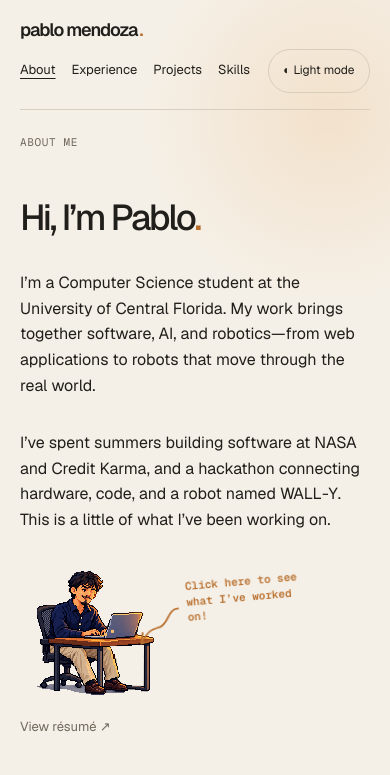
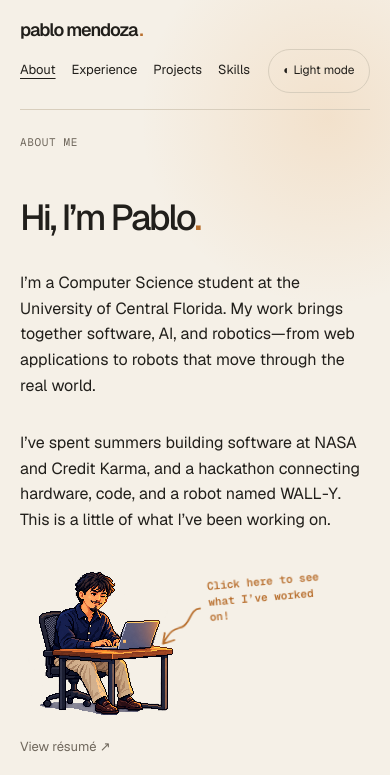
Before and after one commit to PabloMCodes/portfolio, a Next.js app: page /about in a window 390 px wide. Shown: the top 775 px of the page. Built offline with nearby package versions, Linux system fonts and the light colour scheme.

Commit message:
Enlarge pixel animation and add character favicon

```diff
--- a/src/app/home.module.css
+++ b/src/app/home.module.css
@@ -114,14 +114,14 @@
 .pixelScene {
   position: relative;
   flex: none;
-  width: clamp(18rem, 28vw, 22rem);
-  height: clamp(10rem, 16vw, 13rem);
+  width: clamp(20.5rem, 32vw, 25.25rem);
+  height: clamp(11.5rem, 18.4vw, 15rem);
 }
 
 .pixelSprite {
   position: relative;
   display: block;
-  width: clamp(10rem, 16vw, 13rem);
+  width: clamp(11.5rem, 18.4vw, 15rem);
   aspect-ratio: 160 / 155;
   animation: pixel-bob 2.1s ease-in-out infinite;
 }
@@ -805,12 +805,12 @@
   }
 
   .pixelScene {
-    width: min(19rem, 100%);
-    height: 8.75rem;
+    width: min(21.75rem, 100%);
+    height: 10rem;
   }
 
   .pixelSprite {
-    width: 8.75rem;
+    width: 10rem;
   }
 
   .pixelCallout {
--- a/src/app/layout.tsx
+++ b/src/app/layout.tsx
@@ -16,6 +16,11 @@ const mono = Geist_Mono({
 export const metadata: Metadata = {
   title: "Pablo Mendoza",
   description: "Engineering portfolio of Pablo Mendoza.",
+  icons: {
+    icon: [{ url: "/images/pablo-pixel-laptop.png", type: "image/png" }],
+    shortcut: "/images/pablo-pixel-laptop.png",
+    apple: "/images/pablo-pixel-laptop.png",
+  },
 };
 
 export default function RootLayout({
```
